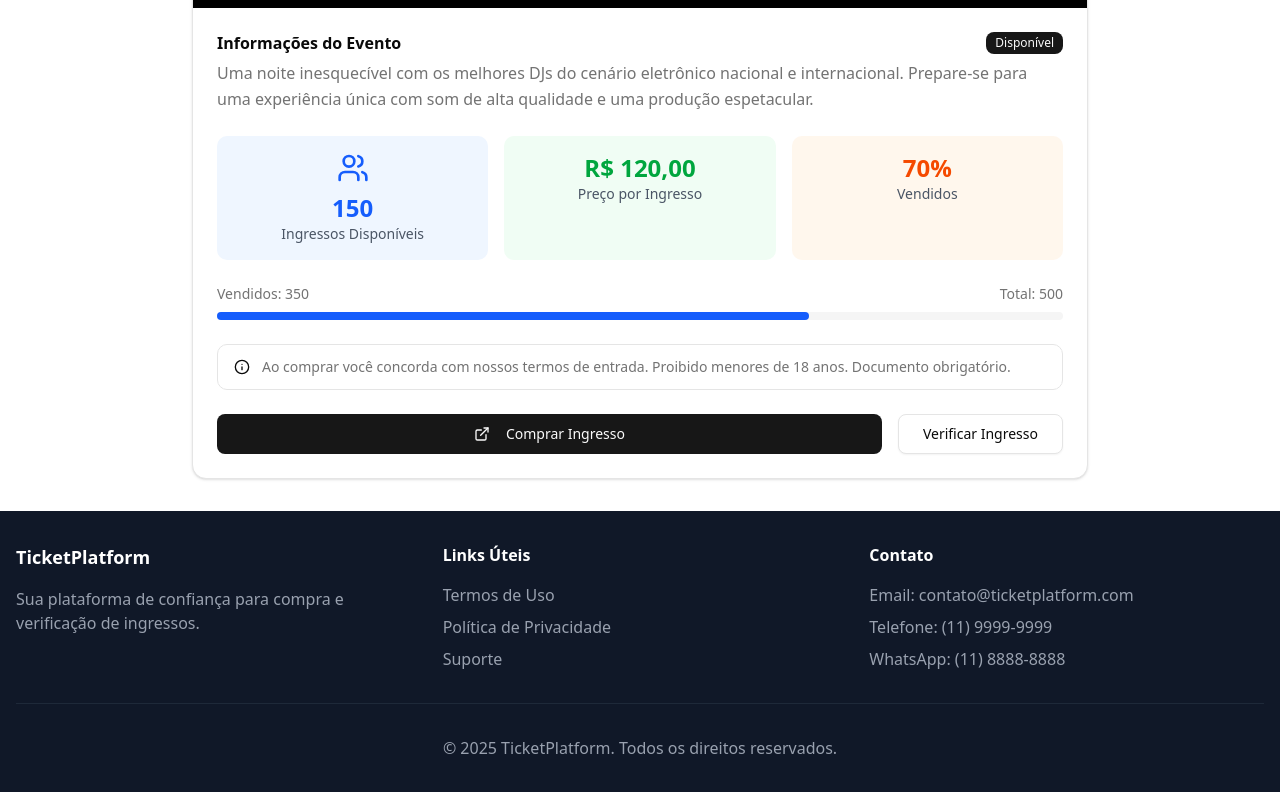
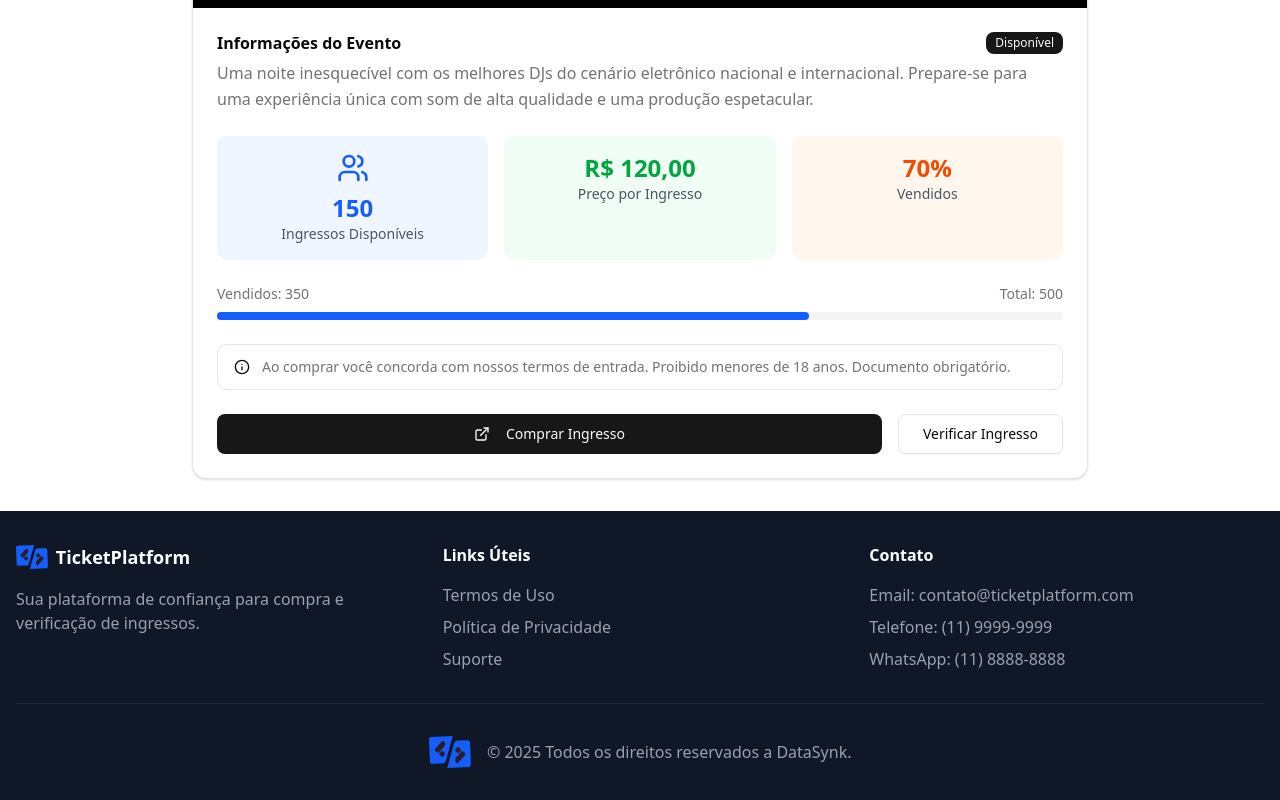
Before and after one commit to ReimaoHenrique/Ingressa, a Next.js app: page / in a window 1280 px wide. Shown: the part 438-1238 px from the top of the page. Built offline with nearby package versions, Linux system fonts and the light colour scheme; grey boxes are pictures that could not be loaded.

Commit message:
- footer

```diff
--- a/src/components/footer.tsx
+++ b/src/components/footer.tsx
@@ -4,18 +4,34 @@ export function Footer() {
       <div className="container mx-auto px-4">
         <div className="grid grid-cols-1 md:grid-cols-3 gap-8">
           <div>
-            <h3 className="text-lg font-semibold mb-4">TicketPlatform</h3>
+            <div className="flex items-center gap-2 mb-4">
+              <img src="/datasynk.svg" alt="Logo DataSynk" className="h-6" />
+              <h3 className="text-lg font-semibold">TicketPlatform</h3>
+            </div>
             <p className="text-gray-400 dark:text-gray-500">
-              Sua plataforma de confiança para compra e verificação de ingressos.
+              Sua plataforma de confiança para compra e verificação de
+              ingressos.
             </p>
           </div>
 
           <div>
             <h4 className="text-md font-semibold mb-4">Links Úteis</h4>
             <ul className="space-y-2 text-gray-400 dark:text-gray-500">
-              <li><a href="#" className="hover:text-white transition-colors">Termos de Uso</a></li>
-              <li><a href="#" className="hover:text-white transition-colors">Política de Privacidade</a></li>
-              <li><a href="#" className="hover:text-white transition-colors">Suporte</a></li>
+              <li>
+                <a href="#" className="hover:text-white transition-colors">
+                  Termos de Uso
+                </a>
+              </li>
+              <li>
+                <a href="#" className="hover:text-white transition-colors">
+                  Política de Privacidade
+                </a>
+              </li>
+              <li>
+                <a href="#" className="hover:text-white transition-colors">
+                  Suporte
+                </a>
+              </li>
             </ul>
           </div>
 
@@ -30,7 +46,16 @@ export function Footer() {
         </div>
 
         <div className="border-t border-gray-800 dark:border-gray-700 mt-8 pt-8 text-center text-gray-400 dark:text-gray-500">
-          <p>&copy; 2025 TicketPlatform. Todos os direitos reservados.</p>
+          <div className="flex flex-row items-center justify-center gap-4 flex-nowrap">
+            <img
+              src="/datasynk.svg"
+              alt="Logo DataSynk"
+              className="h-8 align-middle"
+            />
+            <p className="mb-0 align-middle whitespace-nowrap">
+              &copy; 2025 Todos os direitos reservados a DataSynk.
+            </p>
+          </div>
         </div>
       </div>
     </footer>
```
Also changed, not shown: public/datasynk.svg (added), public/events/boreal.jpg (added).
